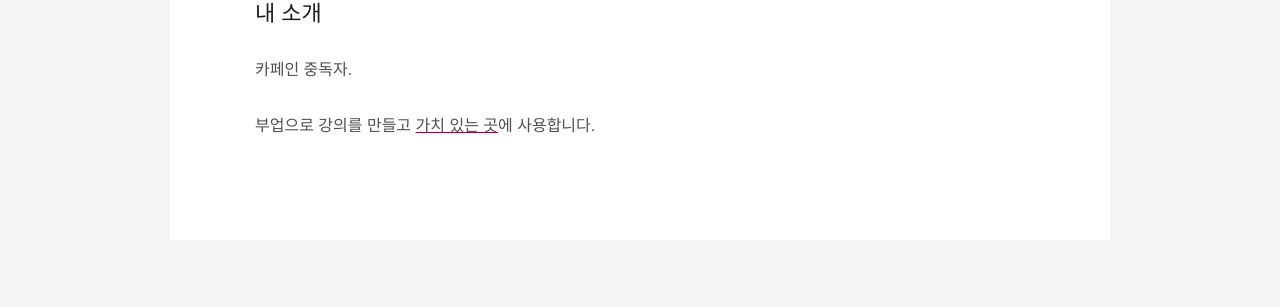
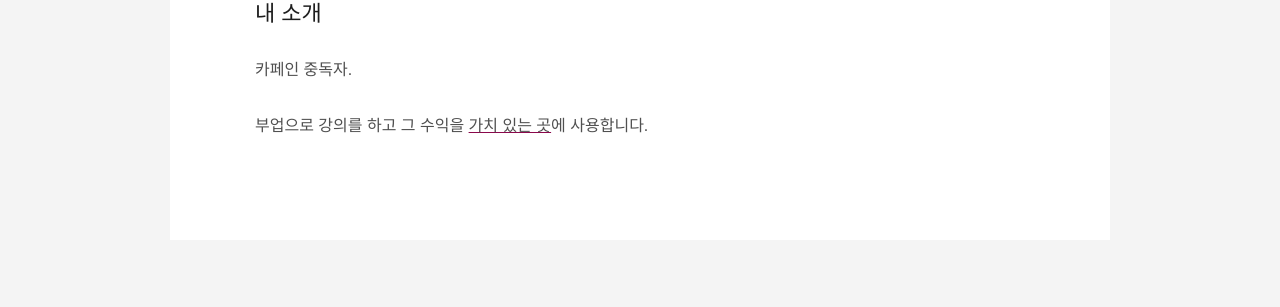
Before and after one commit to JJooJJoo83/kangtegong.github.io, a Jekyll site: the page built from about.md, in a window 1280 px wide. Shown: the part 591-898 px from the top of the page. Built offline with Jekyll 4.4.1, drawn with Linux system fonts in a browser that asks for light colours; some web fonts are replaced; comment, search, counter and statistics services are not loaded.

Commit message:
Update about.md

```diff
--- a/about.md
+++ b/about.md
@@ -11,4 +11,4 @@ tags: []
 
 카페인 중독자.
 
-부업으로 강의를 만들고 [가치 있는 곳](https://kangtegong.github.io/charity/)에 사용합니다.
+부업으로 강의를 하고 그 수익을 [가치 있는 곳](https://kangtegong.github.io/charity/)에 사용합니다.
```
